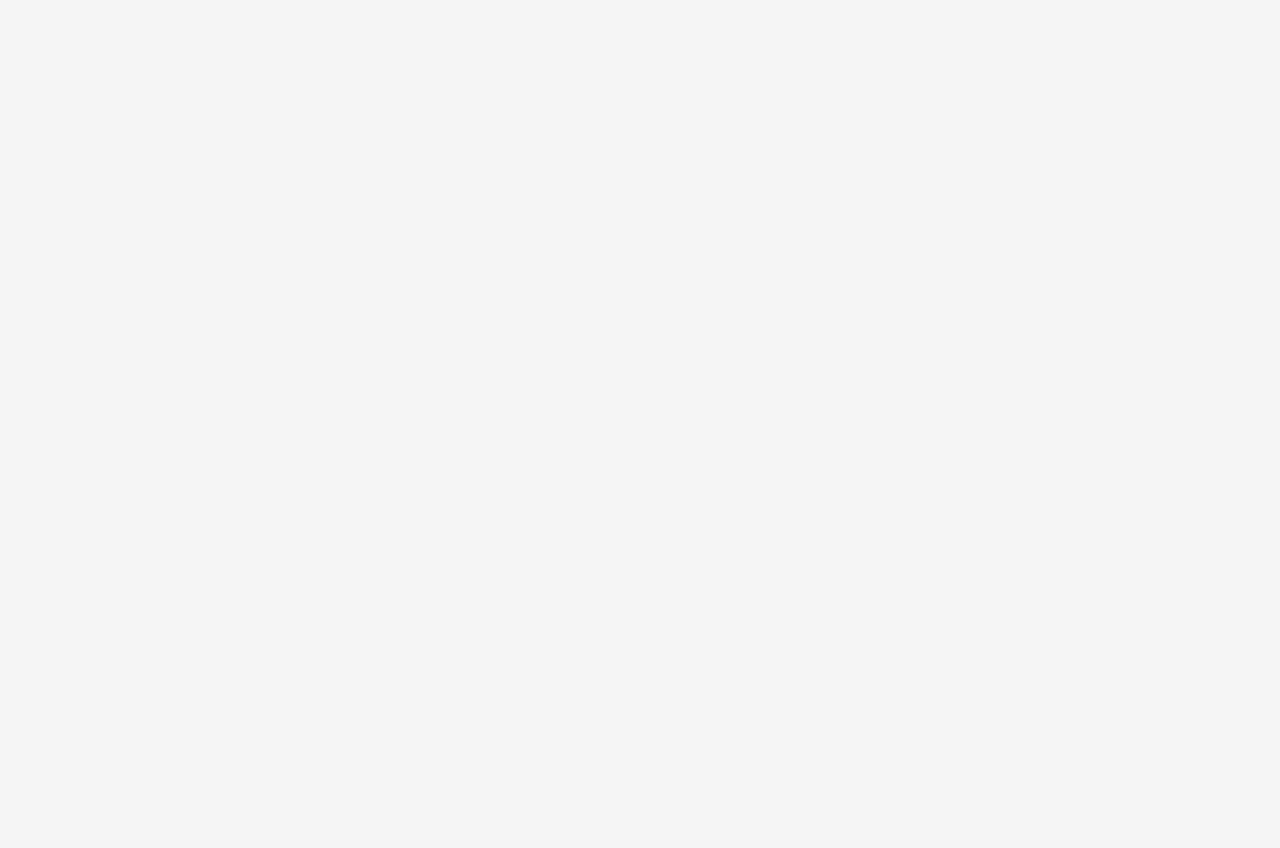
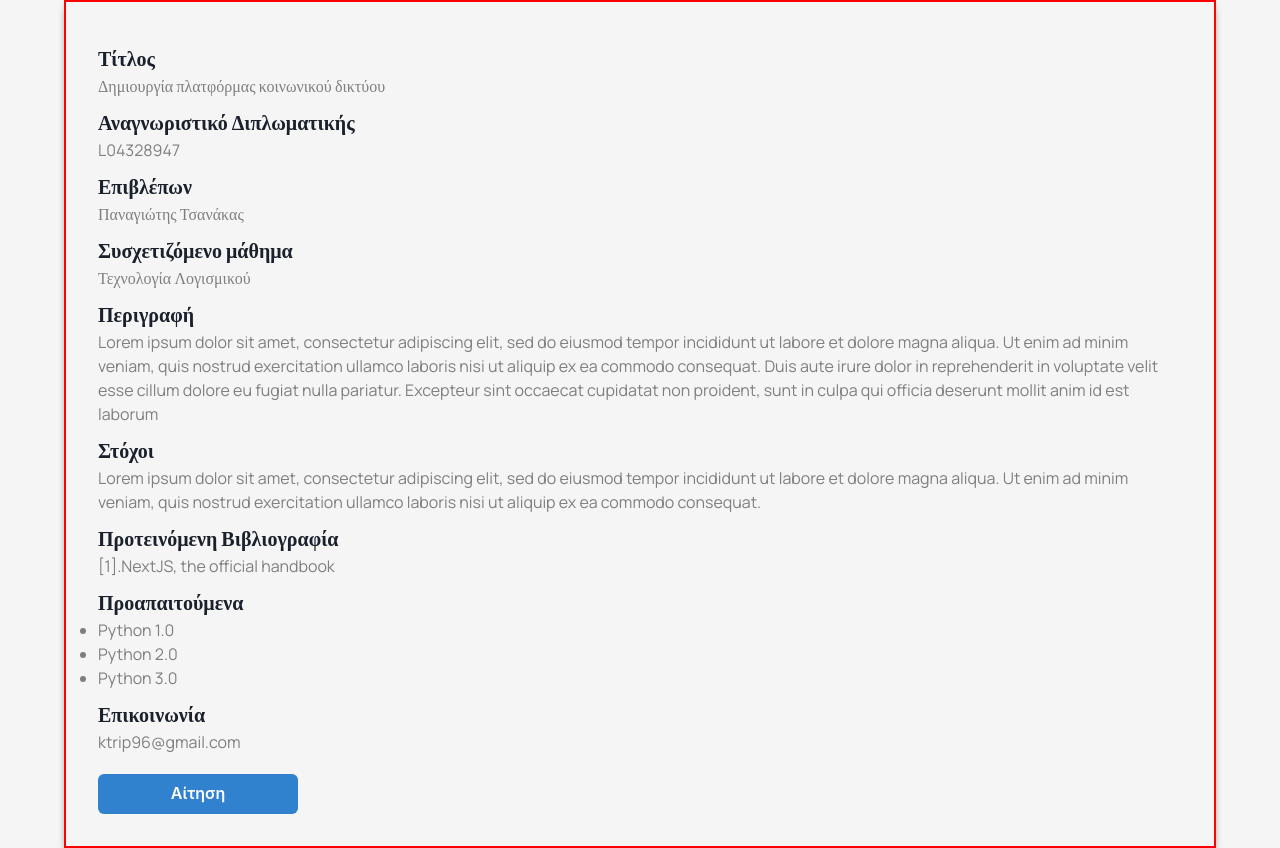
Before and after one commit to ktrip96/NTUA_thesis, a Next.js app in the folder theseus/: page /student in a window 1280 px wide. Before the commit the page ends 800 px from the top, so only its background shows below. Built offline with nearby package versions, Linux system fonts and the light colour scheme.

Commit message:
ProjectBox + ProjectInfo + Menu

```diff
--- a/theseus/package.json
+++ b/theseus/package.json
@@ -16,7 +16,8 @@
     "next": "12.1.0",
     "react": "17.0.2",
     "react-dom": "17.0.2",
-    "react-icons": "^4.3.1"
+    "react-icons": "^4.3.1",
+    "react-spring": "^9.4.4"
   },
   "devDependencies": {
     "eslint": "8.11.0",
--- /dev/null
+++ b/theseus/pages/components/MobileStudentMenu.js
@@ -0,0 +1,36 @@
+import styles from './MobileStudentMenu.module.css'
+import { useState } from 'react'
+
+function MobileStudentMenu() {
+  const [isActive, setIsActive] = useState(1)
+  return (
+    <div className={styles.menu_ctn}>
+      <div
+        className={
+          isActive === 1 ? styles.menu_box_selected : styles.menu_box_default
+        }
+        onClick={() => setIsActive(1)}
+      >
+        <h2>Όλες οι διπλωματικές</h2>
+      </div>
+      <div
+        className={
+          isActive === 2 ? styles.menu_box_selected : styles.menu_box_default
+        }
+        onClick={() => setIsActive(2)}
+      >
+        <h2>Οι αιτήσεις μου</h2>
+      </div>
+      <div
+        className={
+          isActive === 3 ? styles.menu_box_selected : styles.menu_box_default
+        }
+        onClick={() => setIsActive(3)}
+      >
+        <h2>Η διπλωματική μου</h2>
+      </div>
+    </div>
+  )
+}
+
+export default MobileStudentMenu
--- /dev/null
+++ b/theseus/pages/components/MobileStudentMenu.module.css
@@ -0,0 +1,40 @@
+.menu_ctn {
+  display: flex;
+}
+
+.menu_box_selected {
+  font-size: 20px;
+  font-weight: 600;
+  padding: 0.5rem;
+  overflow: hidden;
+  text-overflow: ellipsis;
+}
+
+.menu_box_selected::after {
+  content: '';
+  width: 95%;
+  height: 10px;
+  display: inline-block;
+  background: #5e81f4;
+  border-radius: 10px;
+}
+
+.menu_box_default {
+  font-size: 20px;
+  color: #888888;
+  padding: 0.5rem;
+  overflow: hidden;
+  text-overflow: ellipsis;
+}
+
+@media (max-width: 425px) {
+  .menu_box_selected,
+  .menu_box_default {
+    font-size: 4vw;
+    padding: 0.2rem;
+  }
+
+  .menu_box_selected::after {
+    height: 1.5vw;
+  }
+}
--- /dev/null
+++ b/theseus/pages/components/ProjectBox.js
@@ -0,0 +1,34 @@
+import styles from './ProjectBox.module.css'
+import { HiChevronRight } from 'react-icons/hi'
+function ProjectBox(props) {
+  const pathColorizer = {
+    electronics: { color: '#fe7c7c', letter: 'Η' },
+    software: { color: '#7e9af6', letter: 'Π' },
+    communications: { color: '#f4a65e', letter: 'ΕΠ' },
+    energy: { color: '#9bde90', letter: 'ΕΝ' },
+  }
+  const returnStyling = (path) => ({
+    backgroundColor: pathColorizer[path].color,
+  })
+  const returnLetter = (path) => pathColorizer[path].letter
+
+  return (
+    <div className={styles.box_ctn}>
+      {/* Icon */}
+      <div className={styles.logo_box} style={returnStyling('energy')}>
+        <h1 className={styles.logo_ltr}>{returnLetter('energy')}</h1>
+      </div>
+      {/* Title */}
+      <h1 className={[styles.txt, styles.title].join(' ')}>Theseus Project</h1>
+      <div style={{ flexGrow: 1 }}></div>
+      {/* Teacher */}
+      <p className={[styles.txt, styles.gray_color].join(' ')}>
+        Παναγιώτης Τσανάκας
+      </p>
+      {/* Arrow */}
+      <HiChevronRight className={[styles.icon, styles.gray_color].join(' ')} />
+    </div>
+  )
+}
+
+export default ProjectBox
--- /dev/null
+++ b/theseus/pages/components/ProjectBox.module.css
@@ -0,0 +1,82 @@
+.box_ctn {
+  display: flex;
+  /* justify-content: center; */
+  padding: 1rem 0 1rem 0rem;
+  padding-left: 1.5rem;
+  align-items: center;
+  border-radius: 10px;
+  background-color: #fff;
+  -webkit-box-shadow: 0px 5px 8px -3px rgba(0, 0, 0, 0.6);
+  box-shadow: 0px 5px 8px -3px rgba(0, 0, 0, 0.6);
+  transition: all 0.2s ease-in-out;
+  width: 90%;
+  margin: auto;
+  margin-top: 15px;
+}
+
+.box_ctn:hover {
+  cursor: pointer;
+  transform: scale(1.02);
+}
+
+.logo_box {
+  height: 3.15rem;
+  width: 3.35rem;
+  display: flex;
+  justify-content: center;
+  align-items: center;
+  border-radius: 10px;
+  -webkit-box-shadow: 0px 5px 8px -3px rgba(0, 0, 0, 0.6);
+  box-shadow: 0px 5px 8px -3px rgba(0, 0, 0, 0.6);
+  transition: all 0.2s ease-in-out;
+}
+
+.logo_box:hover {
+  cursor: pointer;
+  transform: scale(1.1);
+}
+
+.logo_ltr {
+  color: white;
+  font-size: 26px;
+}
+
+@media (max-width: 425px) {
+  .logo_ltr {
+    font-size: 7vw;
+  }
+
+  .box_ctn {
+    padding-left: 0.5rem;
+  }
+}
+
+.title {
+  font-size: 20px;
+  font-weight: 600;
+  font-family: 'Manrope';
+  color: #000;
+}
+
+.txt {
+  margin-left: 1rem;
+  overflow: hidden;
+  text-overflow: ellipsis;
+  white-space: nowrap;
+  text-align: center;
+  font-family: 'Manrope';
+}
+
+.txt:hover {
+  white-space: normal;
+}
+
+.icon {
+  height: 3rem;
+  width: 3rem;
+}
+
+.gray_color {
+  color: #807f7f;
+  font-weight: 600;
+}
--- /dev/null
+++ b/theseus/pages/components/ProjectInfo.js
@@ -0,0 +1,63 @@
+import { Button } from '@chakra-ui/react'
+import styles from './ProjectInfo.module.css'
+
+function ProjectInfo() {
+  return (
+    <div className={styles.project_ctn}>
+      {/* Τίτλος */}
+      <h1 className={styles.title}>Τίτλος</h1>
+      <p className={styles.txt}>Δημιουργία πλατφόρμας κοινωνικού δικτύου</p>
+      {/* Αναγνωριστικό Διπλωματικής */}
+      <h1 className={styles.title}>Αναγνωριστικό Διπλωματικής</h1>
+      <p className={styles.txt}>L04328947</p>
+
+      {/* Επιβλέπων */}
+      <h1 className={styles.title}>Επιβλέπων</h1>
+      <p className={styles.txt}>Παναγιώτης Τσανάκας</p>
+
+      {/* Συσχετιζόμενο Μάθημα */}
+      <h1 className={styles.title}>Συσχετιζόμενο μάθημα</h1>
+      <div className={styles.lesson_ctn}>
+        <p className={styles.txt}>Τεχνολογία Λογισμικού</p>
+      </div>
+      {/* Περιγραφή */}
+      <h1 className={styles.title}>Περιγραφή</h1>
+      <p className={styles.txt}>
+        Lorem ipsum dolor sit amet, consectetur adipiscing elit, sed do eiusmod
+        tempor incididunt ut labore et dolore magna aliqua. Ut enim ad minim
+        veniam, quis nostrud exercitation ullamco laboris nisi ut aliquip ex ea
+        commodo consequat. Duis aute irure dolor in reprehenderit in voluptate
+        velit esse cillum dolore eu fugiat nulla pariatur. Excepteur sint
+        occaecat cupidatat non proident, sunt in culpa qui officia deserunt
+        mollit anim id est laborum
+      </p>
+
+      {/* Στόχοι */}
+      <h1 className={styles.title}>Στόχοι</h1>
+      <p className={styles.txt}>
+        Lorem ipsum dolor sit amet, consectetur adipiscing elit, sed do eiusmod
+        tempor incididunt ut labore et dolore magna aliqua. Ut enim ad minim
+        veniam, quis nostrud exercitation ullamco laboris nisi ut aliquip ex ea
+        commodo consequat.
+      </p>
+      {/* Προτεινόμενη Βιβλιογραφία */}
+      <h1 className={styles.title}>Προτεινόμενη Βιβλιογραφία</h1>
+      <p className={styles.txt}>[1].NextJS, the official handbook</p>
+      {/* Προαπαιτούμενα */}
+      <h1 className={styles.title}>Προαπαιτούμενα</h1>
+      <ul className={styles.txt}>
+        <li>Python 1.0</li>
+        <li>Python 2.0</li>
+        <li>Python 3.0</li>
+      </ul>
+      {/* Επικοινωνία */}
+      <h1 className={styles.title}>Επικοινωνία</h1>
+      <p className={styles.txt}>ktrip96@gmail.com</p>
+      <Button colorScheme='blue' width='200px' className={styles.test}>
+        Αίτηση
+      </Button>
+    </div>
+  )
+}
+
+export default ProjectInfo
--- /dev/null
+++ b/theseus/pages/components/ProjectInfo.module.css
@@ -0,0 +1,37 @@
+.project_ctn {
+  width: 90%;
+  max-width: 1200px;
+  border: 2px solid red;
+  margin: auto;
+  padding: 2rem;
+
+  -webkit-box-shadow: 0px 5px 8px -3px rgba(0, 0, 0, 0.6);
+  box-shadow: 0px 5px 8px -3px rgba(0, 0, 0, 0.6);
+}
+
+.title {
+  font-weight: 600;
+  font-family: 'Manrope';
+  font-size: 20px;
+  margin-top: 10px;
+}
+
+.txt {
+  color: #807f7f;
+  font-family: 'Manrope';
+}
+
+@media (max-width: 425px) {
+  .project_ctn {
+    padding: 1rem;
+  }
+}
+
+.test {
+  margin-top: 20px;
+  transition: all 0.2s ease-in-out;
+}
+
+.test:hover {
+  transform: scale(1.1);
+}
--- a/theseus/pages/student/index.js
+++ b/theseus/pages/student/index.js
@@ -1,20 +1,26 @@
 import Logo from '../components/Logo'
+import MobileStudentMenu from '../components/MobileStudentMenu'
 import ProfileImage from '../components/ProfileImage'
+import ProjectBox from '../components/ProjectBox'
+import ProjectInfo from '../components/ProjectInfo'
 import SearchBar from '../components/SearchBar'
 import styles from './index.module.css'
 
 function StudentHome() {
   return (
     <div className={styles.main_ctn}>
-      {/* <Logo />
-      <ProfileImage /> */}
+      {/* <Logo /> */}
+      {/* <ProfileImage /> */}
 
       {/* <SearchBar /> */}
 
-      {/* Menu FlexBox */}
-
+      {/* <MobileStudentMenu /> */}
       {/* Όλες οι διπλωματικές */}
 
+      {/* <ProjectBox />
+      <ProjectBox />
+      <ProjectBox /> */}
+      <ProjectInfo />
       {/* Οι αιτήσεις μου */}
 
       {/* Η διπλωματική μου */}
```
Also changed, not shown: theseus/dummy_data.js (added), 1 other file (tests, documents, lock files or other folders).
